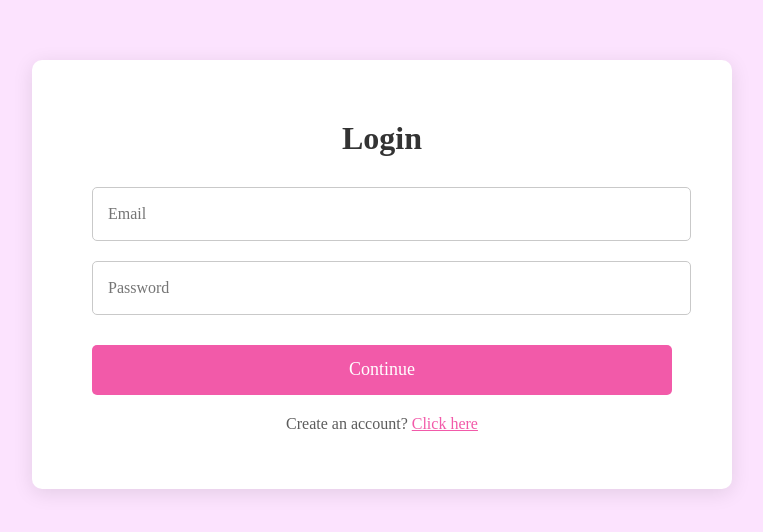
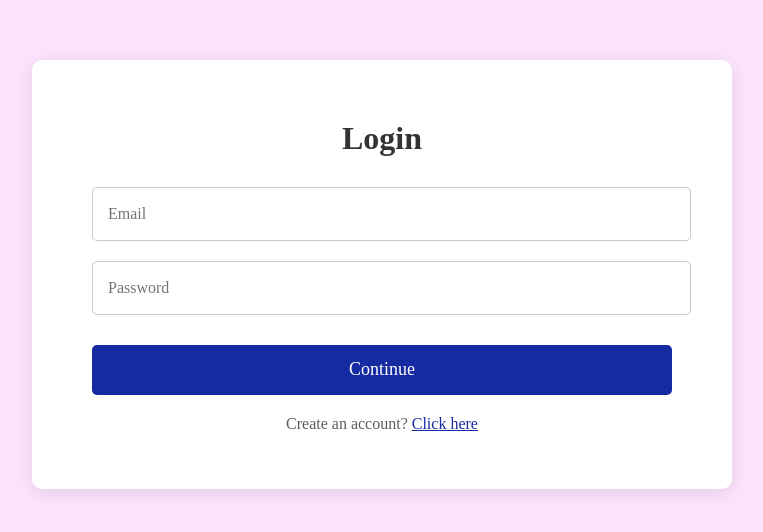
Before and after one commit to arslan-112/Fun-Fusion-Toys, a React (Vite) app in the folder frontend/ToyStore/: page / in a window 1280 px wide. Shown: the part 126-658 px from the top of the page, without its empty margins (258-1021 px from the left). Built offline with nearby package versions, Linux system fonts and the light colour scheme; a web font is replaced by a local one.

Commit message:
Update Login.css

```diff
--- a/frontend/ToyStore/src/Pages/Css/Login.css
+++ b/frontend/ToyStore/src/Pages/Css/Login.css
@@ -46,14 +46,14 @@
 }
 
 .login-signup-fields input:focus {
-    border-color: #f25aa9; /* Highlight border on focus */
+    border-color: #162ba1; /* Highlight border on focus */
 }
 
 .login-signup-container button {
     width: 100%; /* Adjust width to match the form */
     height: 50px; /* Reduce height */
     color: white;
-    background: #f25aa9;
+    background: #162ba1;
     margin-top: 30px;
     border: none;
     font-size: 18px; /* Reduce font size */
@@ -76,7 +76,7 @@
 }
 
 .login-signup-container p span {
-    color: #f25aa9;
+    color: #162ba1;
     cursor: pointer;
     text-decoration: underline;
 }
```
